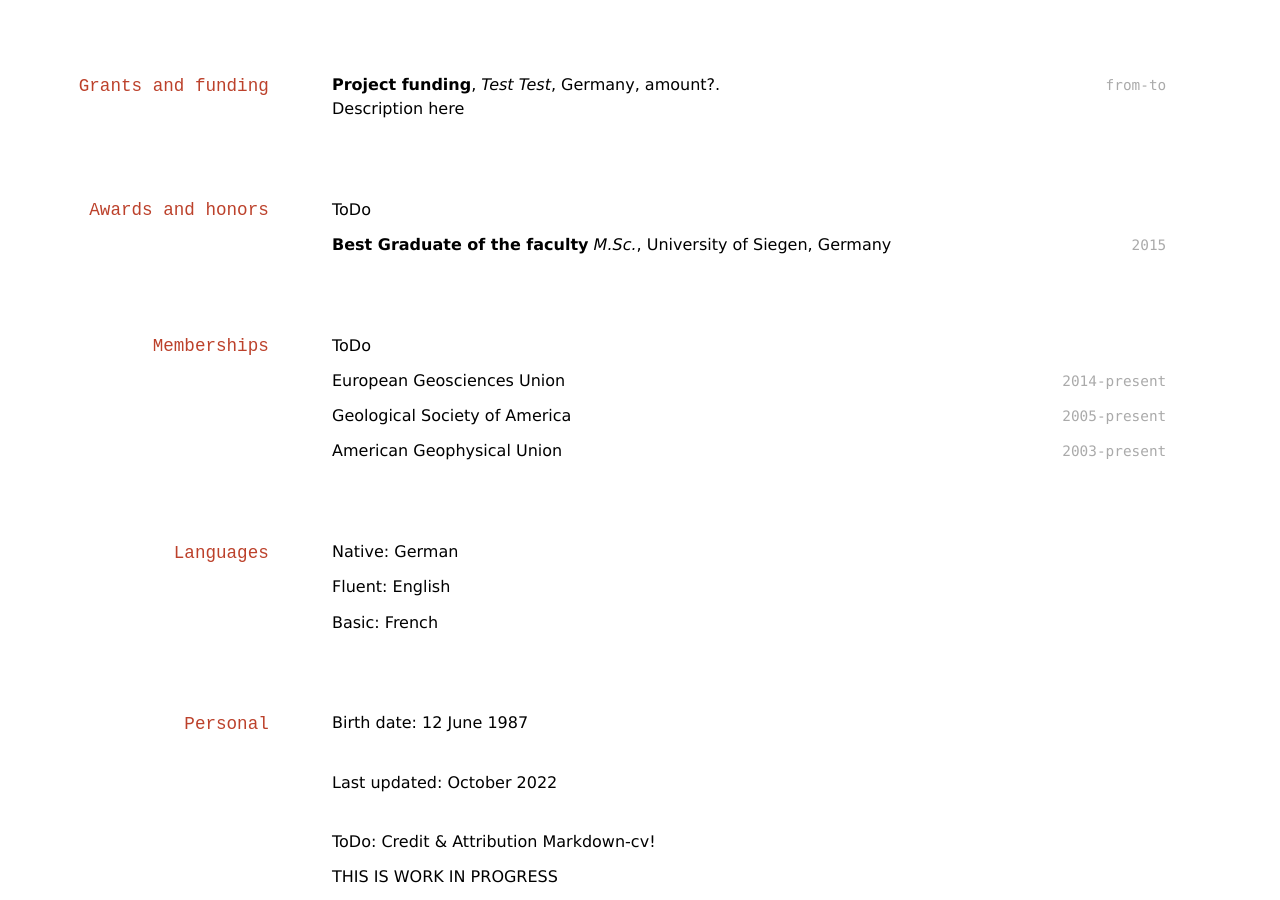
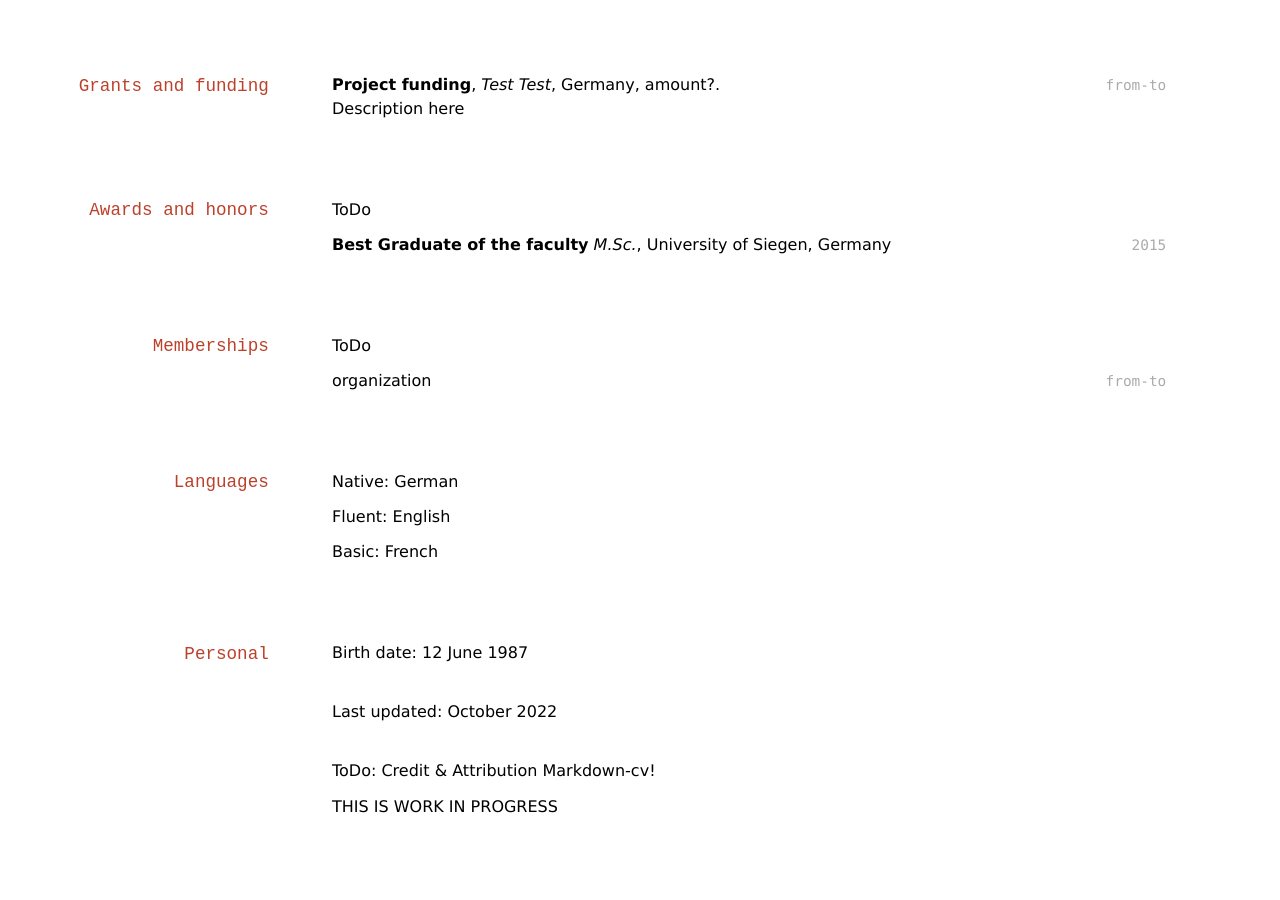
Before and after one commit to oliverstickel/oliverstickel.github.io, a Jekyll site: the page built from index.md, in a window 1280 px wide and 900 px high, scrolled down 1024 px. Built offline with Jekyll 4.4.1, drawn with Linux system fonts in a browser that asks for light colours; nearby versions of some CDN libraries; a style sheet for code colours, icons or effects is not loaded; after the commit the page ends 1854 px from its top, so only the background shows below that.

Commit message:
Update index.md

```diff
--- a/index.md
+++ b/index.md
@@ -64,14 +64,8 @@ ToDo
 
 ToDo
 
-`2014-present`
-European Geosciences Union
-
-`2005-present`
-Geological Society of America
-
-`2003-present`
-American Geophysical Union
+`from-to`
+organization
 
 ## Languages
 
```
